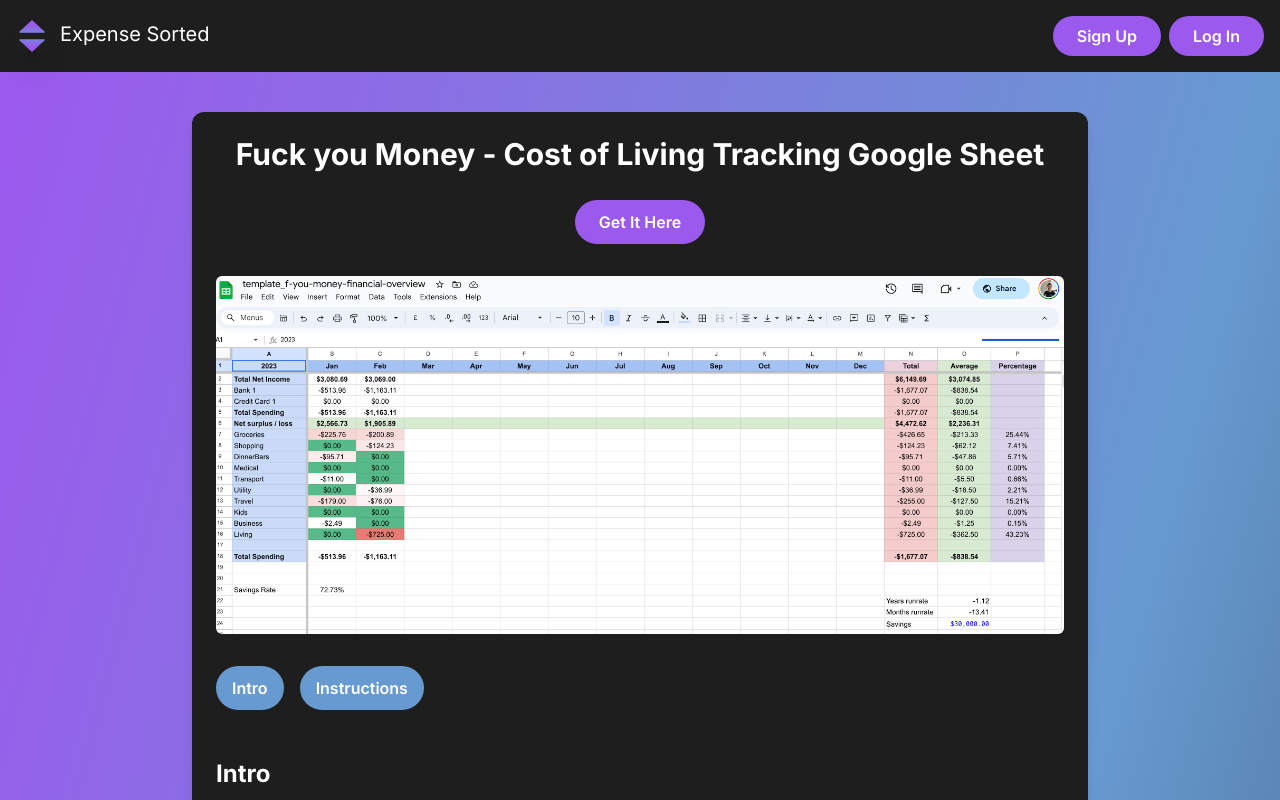
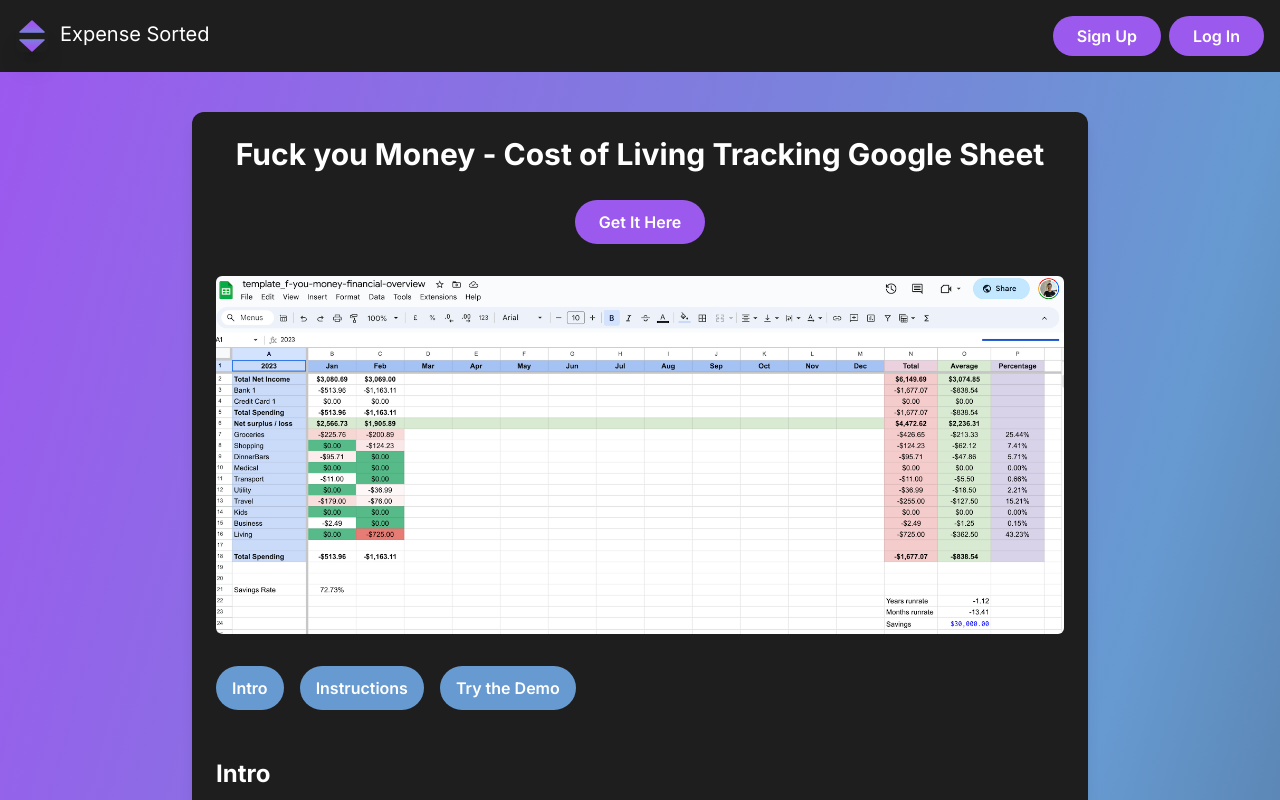
Before and after one commit to fstrauf/txClassify, a Next.js app: page /fuck-you-money-sheet in a window 1280 px wide. Shown: the top 800 px of the page. Built offline with nearby package versions, Linux system fonts and the light colour scheme; no server answers.

Commit message:
intro to demo

```diff
--- a/app/fuck-you-money-sheet/page.tsx
+++ b/app/fuck-you-money-sheet/page.tsx
@@ -54,6 +54,12 @@ function Navigation() {
       >
         Instructions
       </Link>
+      <Link
+        className="bg-second hover:bg-third py-2 px-4 rounded-full text-white font-semibold transition duration-300 ease-in-out no-underline"
+        href="/demo"
+      >
+        Try the Demo
+      </Link>
     </nav>
   );
 }
```
